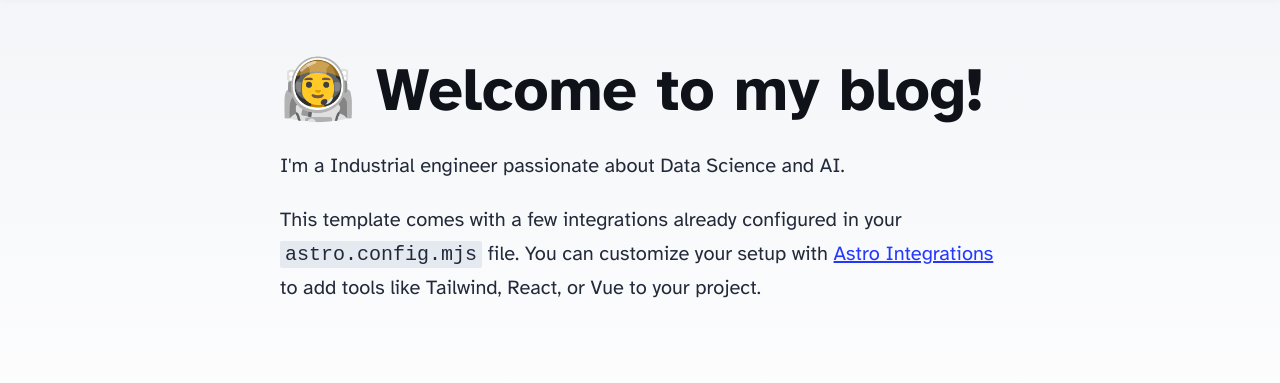
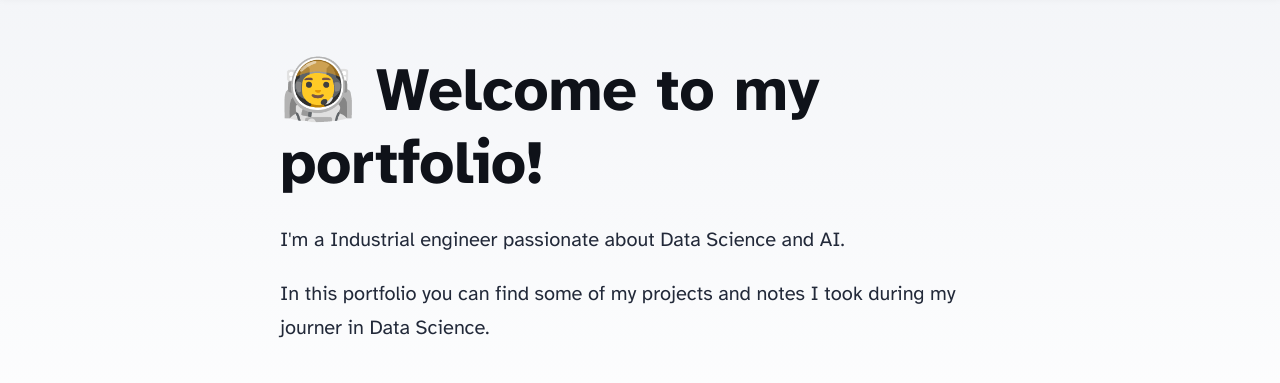
Before and after one commit to Macarena-g/newblog, an Astro site: page / in a window 1280 px wide. Shown: the part 81-464 px from the top of the page. Built offline with nearby package versions, Linux system fonts and the light colour scheme; Astro itself is replaced by a stand-in of ours.

Commit message:
Modifying index

```diff
--- a/src/pages/index.astro
+++ b/src/pages/index.astro
@@ -13,15 +13,13 @@ import { SITE_TITLE, SITE_DESCRIPTION } from '../consts';
 	<body>
 		<Header />
 		<main>
-			<h1>🧑‍🚀 Welcome to my blog!</h1>
+			<h1>🧑‍🚀 Welcome to my portfolio!</h1>
 			<p>
 				I'm a Industrial engineer passionate about Data Science and AI.
 			</p>
 			<p>
-				This template comes with a few integrations already configured in your
-				<code>astro.config.mjs</code> file. You can customize your setup with
-				<a href="https://astro.build/integrations">Astro Integrations</a> to add tools like Tailwind,
-				React, or Vue to your project.
+				In this portfolio you can find some of my projects and notes I took
+				during my journer in Data Science.
 			</p>
 		</main>
 		<Footer />
```
